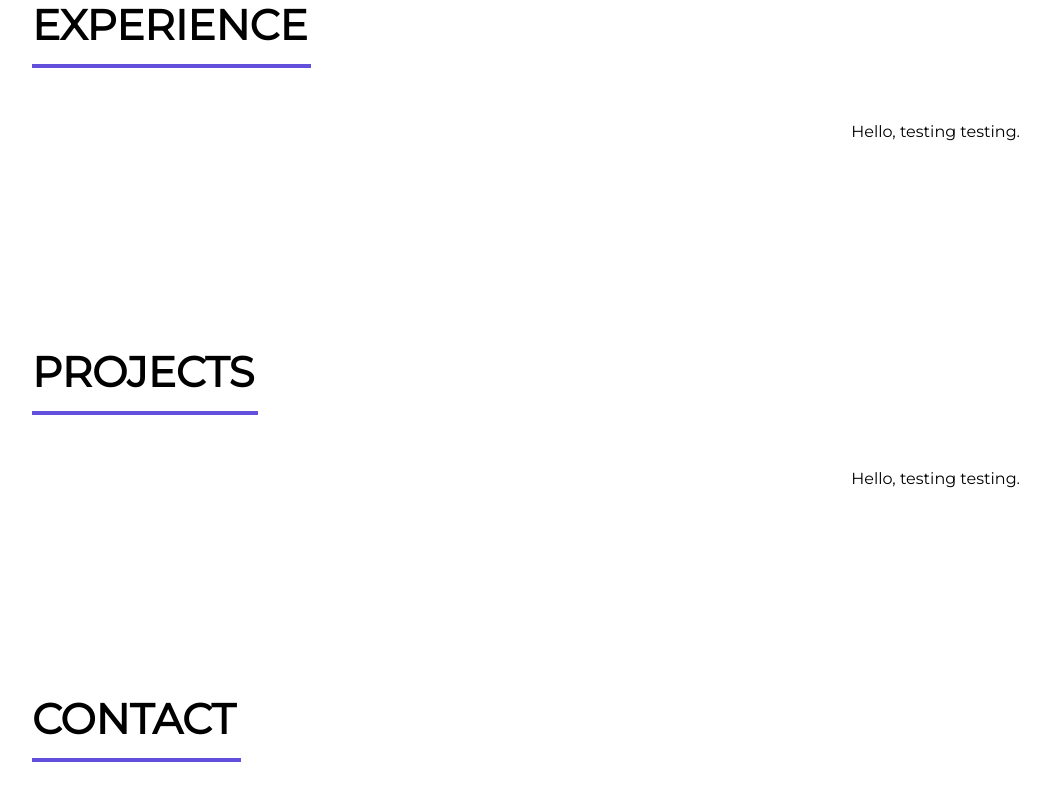
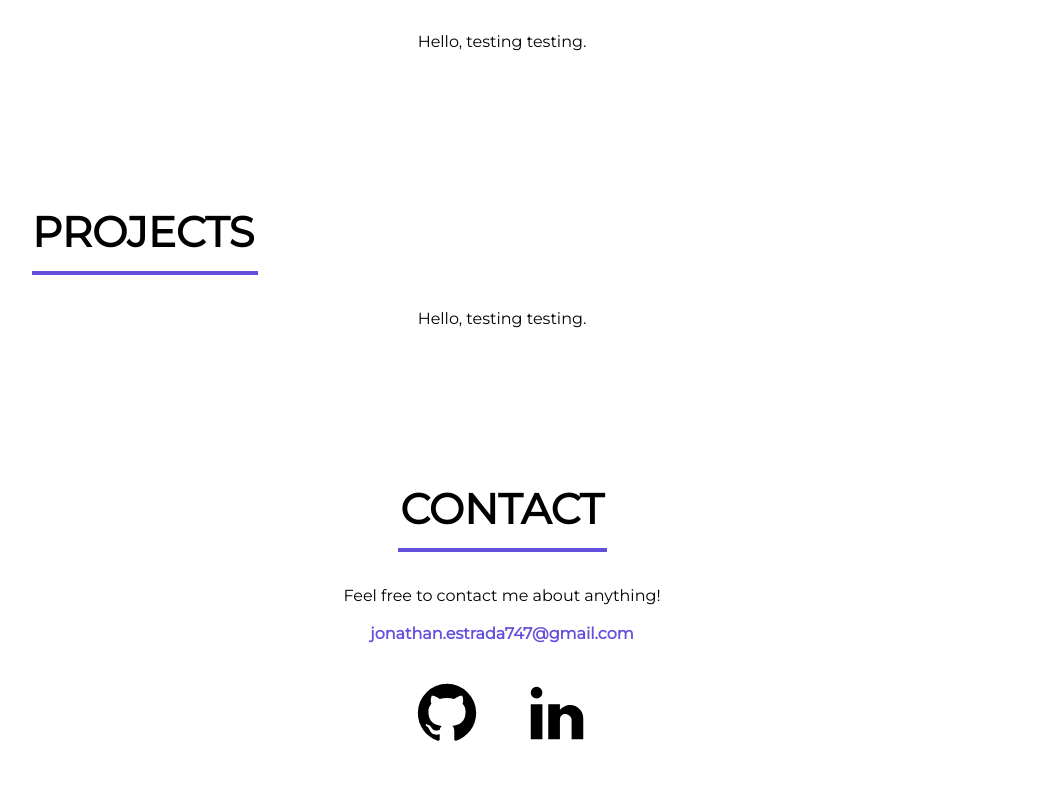
Before and after one commit to jonestrada7/Portfolio, a React (Create React App) app: page / in a window 1280 px wide. Shown: the part 482-1280 px from the top of the page, without its empty margins (138-1188 px from the left). Built offline with nearby package versions, Linux system fonts and the light colour scheme.

Commit message:
Added contact information

```diff
--- a/src/components/Contact.css
+++ b/src/components/Contact.css
@@ -4,30 +4,51 @@
     overflow: auto;
 }
 
+.contact-h1 {
+    font-size: 42px;
+    margin: 0px;
+    padding-bottom: 5px;
+    text-align: center;
+}
+
 .contact-hr {
     width: 205px;
     border: 2px solid #6250DC;
-    margin-left: 100px;
 }
 
 .content {
     display: flex;
-    margin: 50px 50px;
+    margin-top: 30px;
+    margin-bottom: 0px;
 }
 
 .text {
     flex: 50%;
-    text-align: right;
+    text-align: center;
     line-height: 1.5;
 }
 
-img {
-    width: 350px;
-    height: 350px;
-    border-radius: 50%;
+.email-box {
+    display: flex;
+    margin-top: 10px;
+    margin-bottom: 30px;
 }
 
-.image {
-    flex: 50%;
-    padding: 30px;
+.contact-info {
+    text-decoration: none;
+    font-weight: bold;
+    color: #6250DC;
 }
+
+svg {
+    width: 70px;
+    height: 70px;
+    margin: 0px 20px;
+    fill: #000000;
+    transition: 0.4s ease-in-out;
+}
+
+svg:hover {
+    fill: #94ABD8;
+    transform: translateY(-10px);
+}
--- a/src/components/Contact.js
+++ b/src/components/Contact.js
@@ -6,19 +6,40 @@
     render() {
         return <div id='contact' className='contact'>
             <div>
-                <h1 data-aos="flip-up" data-aos-duration="900">CONTACT</h1>
+                <h1 className='contact-h1' data-aos="flip-up" data-aos-duration="900">CONTACT</h1>
                 <hr className='contact-hr'
                     data-aos="flip-left"
                     data-aos-easing="ease-out-cubic"
-                    data-aos-duration="1500"
-                    align="left"/>
+                    data-aos-duration="1500" />
             </div>
 
             <div className='content'>
-                <div className='text' data-aos='fade-down' data-aos-duration='900'>
-                    <p> Hello, testing testing.</p>
+                <div className='text' data-aos='fade-right' data-aos-duration='700'>
+                    <p>Feel free to contact me about anything!</p>
                 </div>
             </div>
+
+            <div className='email-box'>
+                <div className='text' data-aos='fade-left' data-aos-duration='700'>
+                    <p><a className='contact-info' href="mailto: jonathan.estrada747@gmail.com">jonathan.estrada747@gmail.com</a></p>
+                </div>
+            </div>
+
+            <div>
+                <a data-aos='fade-up' data-aos-duration="1000" data-aos-delay="500" href="https://github.com/jonestrada7" target="_blank" rel="noopener noreferrer">
+                    <svg viewBox="0 0 24 24">
+                        <path d="M12,2A10,10 0 0,0 2,12C2,16.42 4.87,20.17 8.84,21.5C9.34,21.58 9.5,21.27 9.5,21C9.5,20.77 9.5,20.14 9.5,19.31C6.73,19.91 6.14,17.97 6.14,17.97C5.68,16.81 5.03,16.5 5.03,16.5C4.12,15.88 5.1,15.9 5.1,15.9C6.1,15.97 6.63,16.93 6.63,16.93C7.5,18.45 8.97,18 9.54,17.76C9.63,17.11 9.89,16.67 10.17,16.42C7.95,16.17 5.62,15.31 5.62,11.5C5.62,10.39 6,9.5 6.65,8.79C6.55,8.54 6.2,7.5 6.75,6.15C6.75,6.15 7.59,5.88 9.5,7.17C10.29,6.95 11.15,6.84 12,6.84C12.85,6.84 13.71,6.95 14.5,7.17C16.41,5.88 17.25,6.15 17.25,6.15C17.8,7.5 17.45,8.54 17.35,8.79C18,9.5 18.38,10.39 18.38,11.5C18.38,15.32 16.04,16.16 13.81,16.41C14.17,16.72 14.5,17.33 14.5,18.26C14.5,19.6 14.5,20.68 14.5,21C14.5,21.27 14.66,21.59 15.17,21.5C19.14,20.16 22,16.42 22,12A10,10 0 0,0 12,2Z" />
+                    </svg>
+                </a>
+
+                <a data-aos="fade-up" data-aos-duration="1000" data-aos-delay="750" href="https://www.linkedin.com/in/jonathan-estrada-b28827189/" target="_blank" rel="noopener noreferrer">
+                    <svg viewBox="0 0 24 24">
+                        <path d="M21,21H17V14.25C17,13.19 15.81,12.31 14.75,12.31C13.69,12.31 13,13.19 13,14.25V21H9V9H13V11C13.66,9.93 15.36,9.24 16.5,9.24C19,9.24 21,11.28 21,13.75V21M7,21H3V9H7V21M5,3A2,2 0 0,1 7,5A2,2 0 0,1 5,7A2,2 0 0,1 3,5A2,2 0 0,1 5,3Z" />
+                    </svg>
+                </a>
+
+            </div>
+
         </div>
     }
 }
```
